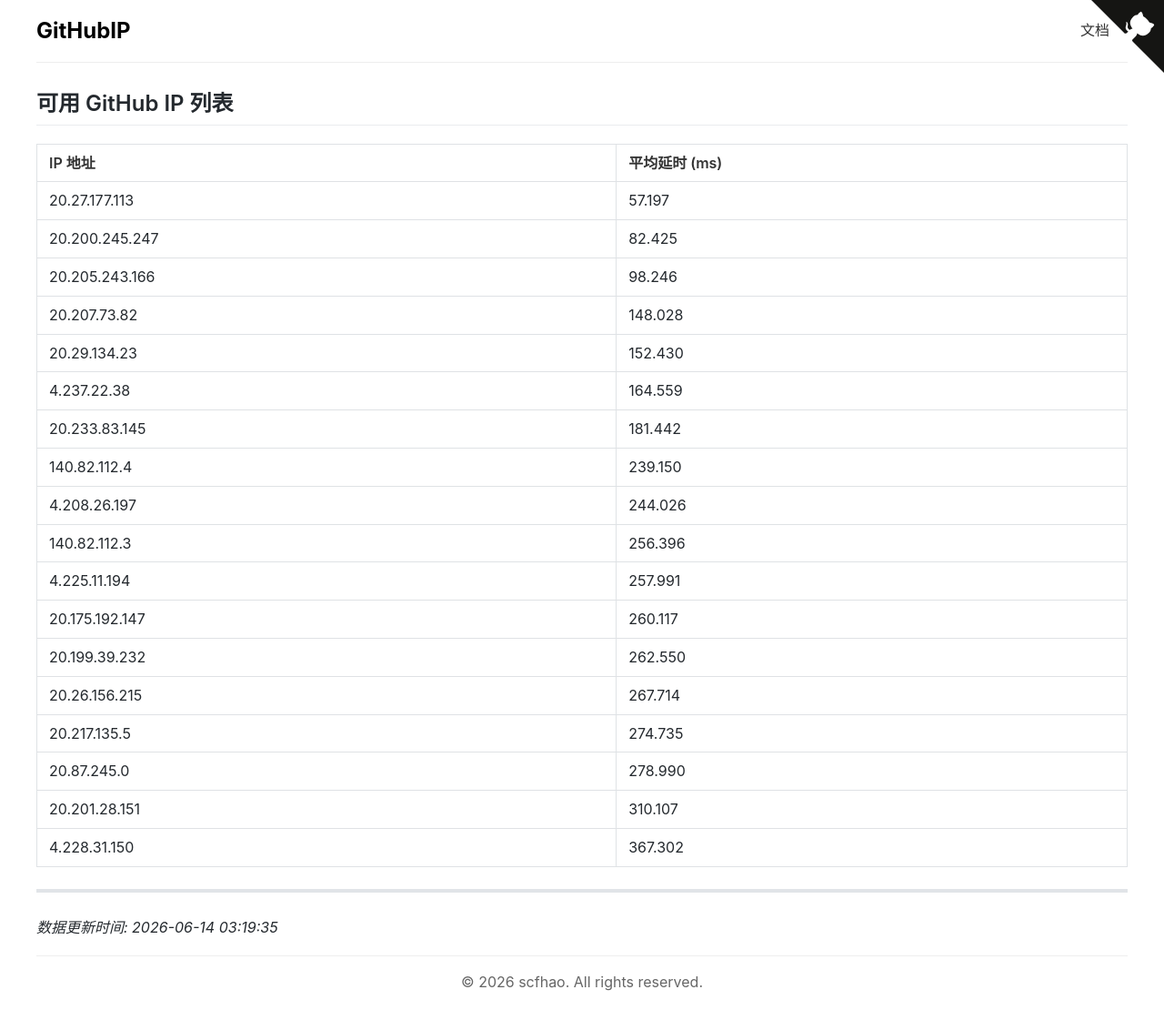
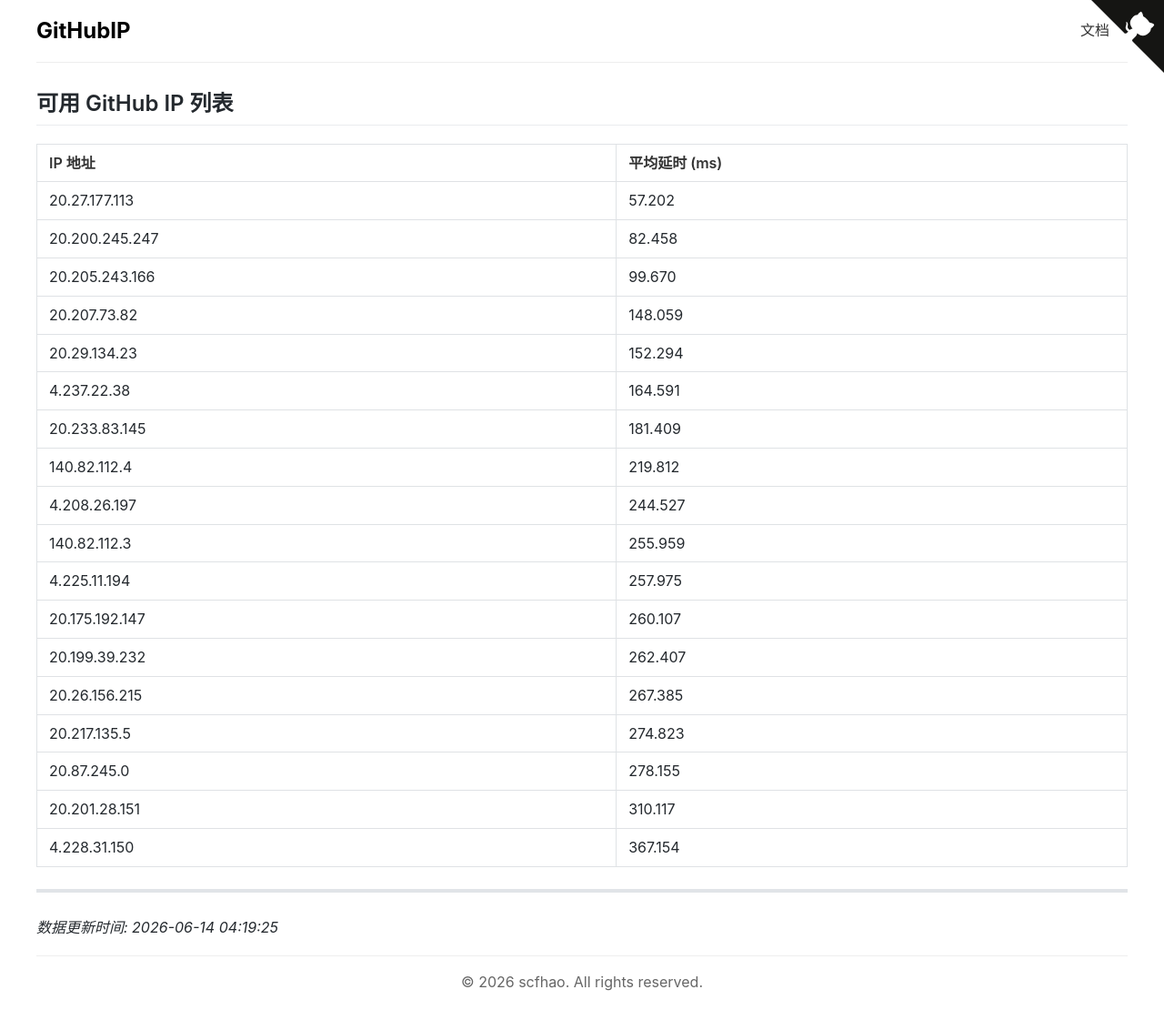
Before and after one commit to scfhao/GitHubIP, a Jekyll site: the page built from index.md, in a window 1280 px wide. Shown: the whole page at 91% size. Built offline with Jekyll 4.4.1, drawn with Linux system fonts in a browser that asks for light colours.

Commit message:
自动脚本执行 - 2026-06-14 04:19:25

```diff
--- a/index.md
+++ b/index.md
@@ -1,32 +1,32 @@
 ---
 layout: home
 title: GitHub IP 列表
-date: 2026-06-14 03:19:35
+date: 2026-06-14 04:19:25
 ---
 
 ## 可用 GitHub IP 列表
 
 | IP 地址 | 平均延时 (ms) |
 |---------|--------------|
-| 20.27.177.113 | 57.197 |
-| 20.200.245.247 | 82.425 |
-| 20.205.243.166 | 98.246 |
-| 20.207.73.82 | 148.028 |
-| 20.29.134.23 | 152.430 |
-| 4.237.22.38 | 164.559 |
-| 20.233.83.145 | 181.442 |
-| 140.82.112.4 | 239.150 |
-| 4.208.26.197 | 244.026 |
-| 140.82.112.3 | 256.396 |
-| 4.225.11.194 | 257.991 |
-| 20.175.192.147 | 260.117 |
-| 20.199.39.232 | 262.550 |
-| 20.26.156.215 | 267.714 |
-| 20.217.135.5 | 274.735 |
-| 20.87.245.0 | 278.990 |
-| 20.201.28.151 | 310.107 |
-| 4.228.31.150 | 367.302 |
+| 20.27.177.113 | 57.202 |
+| 20.200.245.247 | 82.458 |
+| 20.205.243.166 | 99.670 |
+| 20.207.73.82 | 148.059 |
+| 20.29.134.23 | 152.294 |
+| 4.237.22.38 | 164.591 |
+| 20.233.83.145 | 181.409 |
+| 140.82.112.4 | 219.812 |
+| 4.208.26.197 | 244.527 |
+| 140.82.112.3 | 255.959 |
+| 4.225.11.194 | 257.975 |
+| 20.175.192.147 | 260.107 |
+| 20.199.39.232 | 262.407 |
+| 20.26.156.215 | 267.385 |
+| 20.217.135.5 | 274.823 |
+| 20.87.245.0 | 278.155 |
+| 20.201.28.151 | 310.117 |
+| 4.228.31.150 | 367.154 |
 
 ---
 
-*数据更新时间: 2026-06-14 03:19:35*
+*数据更新时间: 2026-06-14 04:19:25*
```
